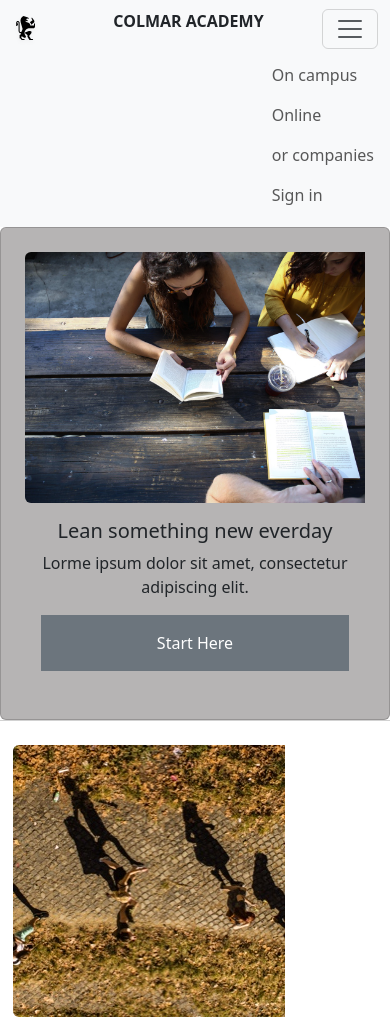
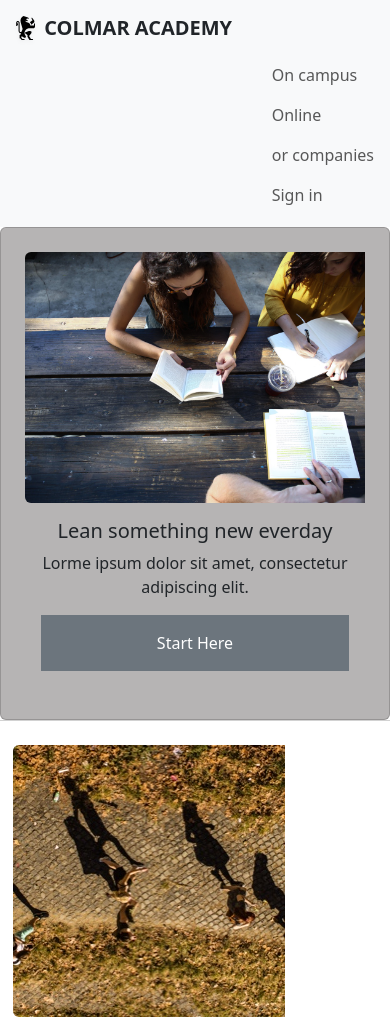
Before and after one commit to Kevin14Tsui/bootstrap_assessment, a plain HTML site: page index.html in a window 390 px wide. Shown: the top 1020 px of the page. Drawn offline with nearby package versions, Linux system fonts and the light colour scheme.

Commit message:
navbar v1.1

```diff
--- a/index.html
+++ b/index.html
@@ -14,20 +14,15 @@
 </head>
 
 <body>
+    <!-- Navbar -->
     <div class="row">
         <div class="col">
-            <!-- Navbar -->
             <nav class="navbar navbar-expand-lg bg-body-tertiary w-100 ">
                 <div class="container-fluid">
                     <a class="navbar-brand" href="#"><img src="./capstone_colmar_assets/images/ic-logo.svg">
+                        <span class="text-dark fw-bold">COLMAR ACADEMY</span>
                     </a>
-                    <p class="text-dark fw-bold">COLMAR ACADEMY</p>
-                    <button class="navbar-toggler" type="button" data-bs-toggle="collapse"
-                        data-bs-target="#navbarNavAltMarkup" aria-controls="navbarNavAltMarkup" aria-expanded="false"
-                        aria-label="Toggle navigation">
-                        <span class="navbar-toggler-icon"></span>
-                    </button>
-                    <div class="collapse navbar-collapse d-flex justify-content-end" id="navbarNavAltMarkup">
+                    <div class="collapse navbar-collapse d-flex justify-content-end">
                         <div class="navbar-nav p-1">
                             <a class="nav-link " aria-current="page" href="#">On campus</a>
                             <a class="nav-link" href="#">Online</a>
```
